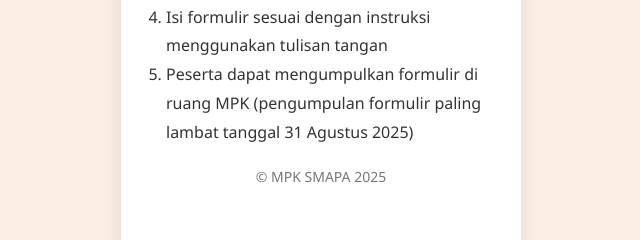
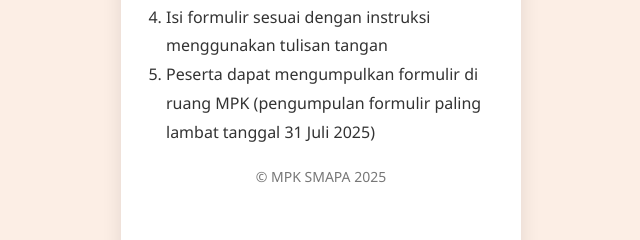
Before and after one commit to mpksmapa/link-pendaftaran-mpk, a plain HTML site: page index.html in a window 1280 px wide. Shown: the part 404-644 px from the top of the page, 319-959 px from the left. Drawn offline with Linux system fonts and the light colour scheme.

Commit message:
Update index.html

```diff
--- a/index.html
+++ b/index.html
@@ -80,7 +80,7 @@
       <li>Isi formulir sesuai dengan instruksi yang sudah tertera</li>
       <li>Peserta mengumpulkan formulir dalam bentuk print out F4</li>
       <li>Isi formulir sesuai dengan instruksi menggunakan tulisan tangan</li>
-      <li>Peserta dapat mengumpulkan formulir di ruang MPK (pengumpulan formulir paling lambat tanggal 31 Agustus 2025)</li>
+      <li>Peserta dapat mengumpulkan formulir di ruang MPK (pengumpulan formulir paling lambat tanggal 31 Juli 2025)</li>
     </ol>
     <div class="footer">© MPK SMAPA 2025</div>
   </div>
```
